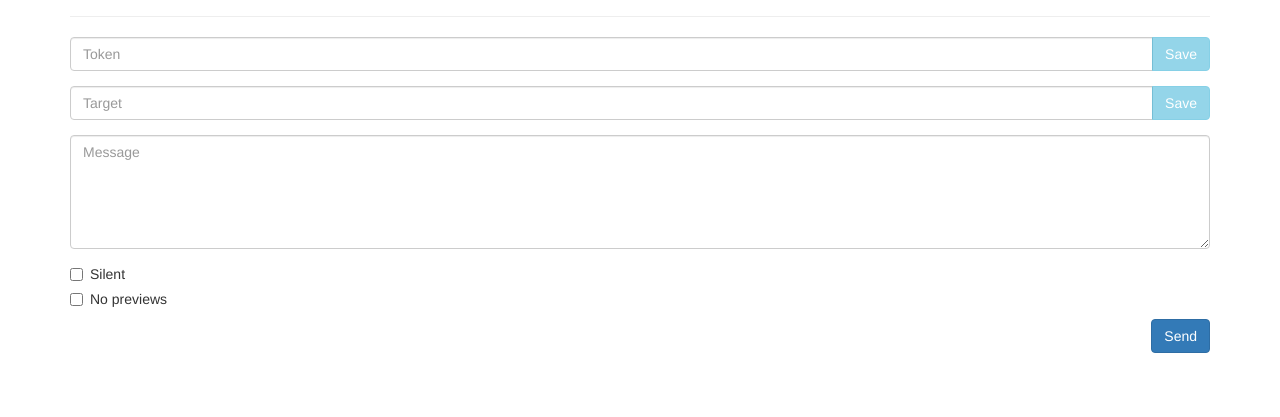
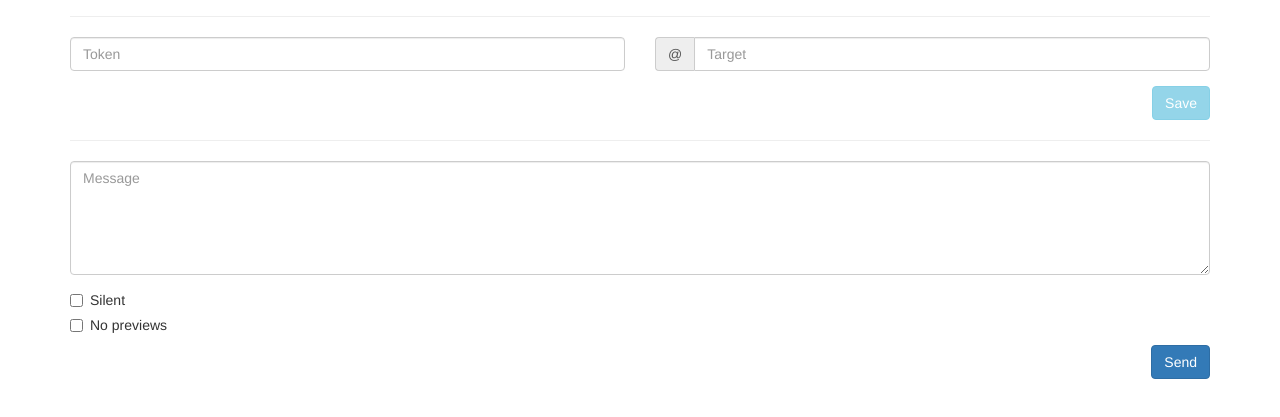
Before and after one commit to eden-lane/kozpost, a website built with webpack: page index.html in a window 1280 px wide. Shown: the part 83-500 px from the top of the page. Built offline with nearby package versions, Linux system fonts and the light colour scheme.

Commit message:
style fix

```diff
--- a/index.html
+++ b/index.html
@@ -17,23 +17,24 @@
             </div>
             <form data-ng-submit="main.send()">
                 <div class="form-group">
-                    <div class="input-group">
-                        <input type="text" placeholder="Token" class="form-control"
-                               data-ng-model="main.token">
-                        <span class="input-group-btn">
-                            <button type="button" class="btn btn-info" disabled>Save</button>
-                        </span>
+                    <div class="row">
+                        <div class="col-sm-6">
+                            <input type="password" placeholder="Token" class="form-control"
+                                   data-ng-model="main.token">
+                        </div>
+                        <div class="col-sm-6">
+                            <div class="input-group">
+                                <div class="input-group-addon">@</div>
+                                <input type="text" placeholder="Target" class="form-control"
+                                       data-ng-model="main.message.chat_id">
+                            </div>
+                        </div>
                     </div>
                 </div>
-                <div class="form-group">
-                    <div class="input-group">
-                        <input type="text" placeholder="Target" class="form-control"
-                               data-ng-model="main.message.chat_id">
-                        <span class="input-group-btn">
-                            <button type="button" class="btn btn-info" disabled>Save</button>
-                        </span>
-                    </div>
+                <div class="form-group text-right">
+                    <button type="button" class="btn btn-info" disabled>Save</button>
                 </div>
+                <hr />
                 <div class="form-group">
                     <textarea rows="5" placeholder="Message" class="form-control"
                               data-ng-model="main.message.text"></textarea>
--- a/src/js/controllers/main.js
+++ b/src/js/controllers/main.js
@@ -26,6 +26,10 @@ export default class MainCtrl {
             }
 
             let value = data[name];
+
+            if (name === 'chat_id') {
+                value = '@' + value;
+            }
 
             buffer.push(
                 encodeURIComponent(name) + '=' + encodeURIComponent(value === null ? '' : value)
```
Also changed, not shown: dist/bundle.js.
